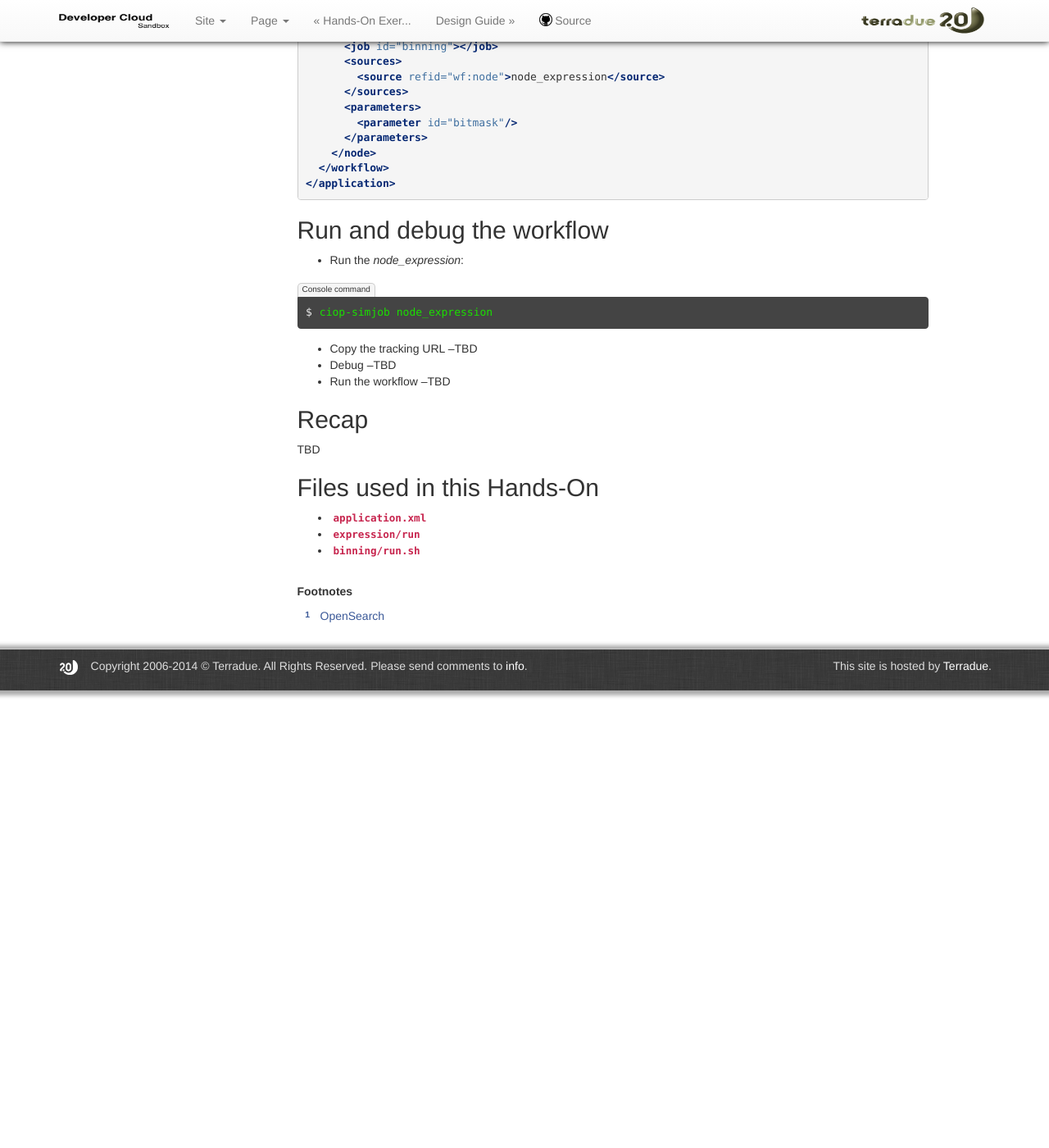
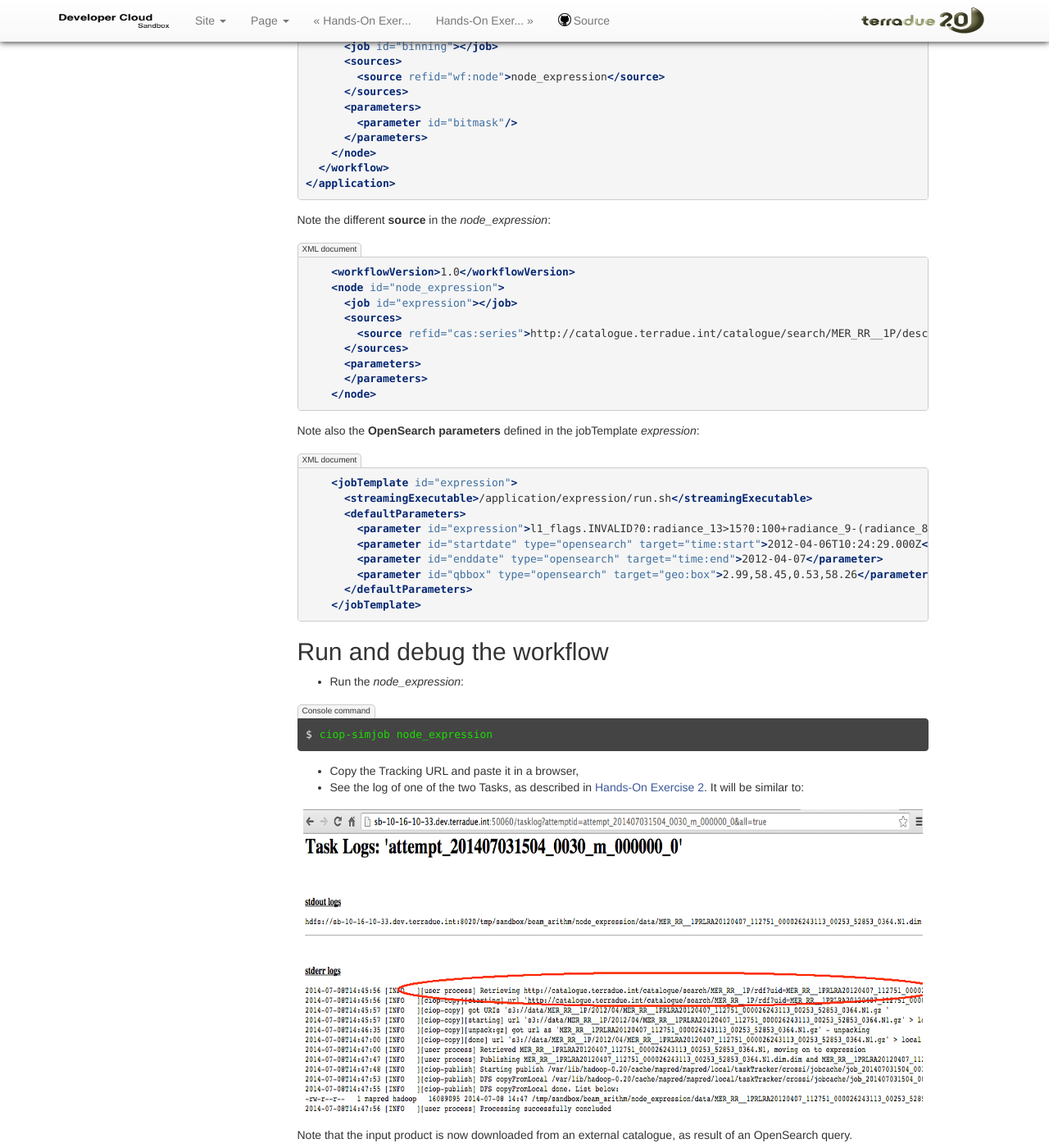
Before and after one commit to Terradue/doc-developer-sandbox, a Sphinx documentation site: the page built from source/developer/catalogue.rst, in a window 1280 px wide and 1400 px high, scrolled down 1451 px. Shown: the whole window at 82% size. Built offline with Sphinx 7.4.7, drawn with Linux system fonts in a browser that asks for light colours; pages that are not in the unit, such as notebooks, are missing from menus; some of the changed text lies outside the part shown.

Commit message:
Added Hands-On: debug a multi-node workflow, Hands-On 10: prepare and OGC WPS

```diff
--- a/source/developer/catalogue.rst
+++ b/source/developer/catalogue.rst
@@ -1,6 +1,6 @@
-.. _multinode:
+.. _catalogue:
 
-Hands-On Exercise 8: using an OpenSearch catalogue
+Hands-On Exercise 9: using an OpenSearch catalogue
 ###################################################
 
 In this exercise we will use an OpenSearch [#f1]_ catalogue URL as input source of the workflow, querying the catalogue with OpenSearch parameters.
@@ -14,6 +14,20 @@
      :language: xml
      :tab-width: 2
 
+Note the different **source** in the *node_expression*:
+
+.. literalinclude:: src/catalogue/application.xml
+     :language: xml
+     :tab-width: 2
+     :lines: 54-62
+
+Note also the **OpenSearch parameters** defined in the jobTemplate *expression*:
+
+.. literalinclude:: src/catalogue/application.xml
+     :language: xml
+     :tab-width: 2
+     :lines: 5-13
+
 Run and debug the workflow
 ==========================
 
@@ -23,22 +37,28 @@
 
   ciop-simjob node_expression
 
-* Copy the tracking URL --TBD
+* Copy the Tracking URL and paste it in a browser,
 
-* Debug --TBD
+* See the log of one of the two Tasks, as described in :doc:`Hands-On Exercise 2 <debug>`. It will be similar to:
 
-* Run the workflow --TBD
+.. figure:: includes/catalogue/gui1.png
+   :scale: 80 %
+   :alt: Task output
+
+Note that the input product is now downloaded from an external catalogue, as result of an OpenSearch query.
 
 Recap
 =====
 
-TBD
+* We used an OpenSearch catalogue as source of the first node of the workflow,
+* We defined a number of OpenSearch parameters to query the catalogue,
+* We processed the query results in the *node_expression*.
 
 Files used in this Hands-On
 ===========================
 
 * :download:`application.xml <src/catalogue/application.xml>`
-* :download:`expression/run <src/parameters/expression/run.sh>`
+* :download:`expression/run.sh <src/parameters/expression/run.sh>`
 * :download:`binning/run.sh <src/multinode/binning/run.sh>`
 
 
--- a/source/developer/index.rst
+++ b/source/developer/index.rst
@@ -13,8 +13,8 @@
    Hands-On Exercise 4: using a toolbox <toolbox>
    Hands-On Exercise 5: using parameters <parameters>
    Hands-On Exercise 6: a multi-node workflow <multinode>
-   Hands-On Exercise 7: browse published results <browseresults>
-   Hands-On Exercise 8: using an OpenSearch catalogue <catalogue>
+   Hands-On Exercise 7: debug a multi-node workflow <debug-multinode>
+   Hands-On Exercise 8: browse published results <browseresults>
+   Hands-On Exercise 9: using an OpenSearch catalogue <catalogue>
+   Hands-On Exercise 10: prepare an OGC Web Processing Service <wps>
 ..
-   Hands-On Exercise 9: Web Processing Service
-   Hands-On Exercise x: Debug a workflow through Oozie
--- a/source/developer/multinode.rst
+++ b/source/developer/multinode.rst
@@ -162,7 +162,7 @@
 
 * :download:`application.xml <src/multinode/application.xml>`
 * :download:`inputs/list <src/stagedata/list>`
-* :download:`expression/run <src/parameters/expression/run.sh>`
+* :download:`expression/run.sh <src/parameters/expression/run.sh>`
 * :download:`binning/run.sh <src/multinode/binning/run.sh>`
 
 .. rubric:: Footnotes
```
Also changed, not shown: source/developer/browseresults.rst (+5 -5 lines), source/developer/debug-multinode.rst (added, +70 -0 lines), source/developer/general_notes.rst (+12 -0 lines), source/developer/wps.rst (added, +53 -0 lines), source/developer/includes/catalogue/gui1.png (added), source/developer/includes/multinode-debug/gui1.png (added), source/developer/includes/multinode-debug/gui2.png (added), source/developer/includes/multinode-debug/gui3.png (added), source/developer/includes/multinode-debug/gui4.png (added).
